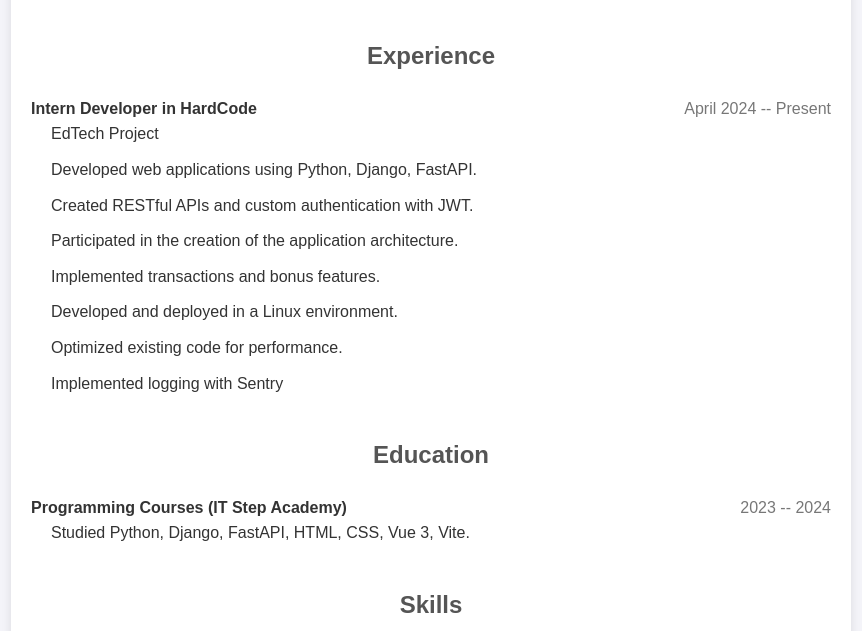
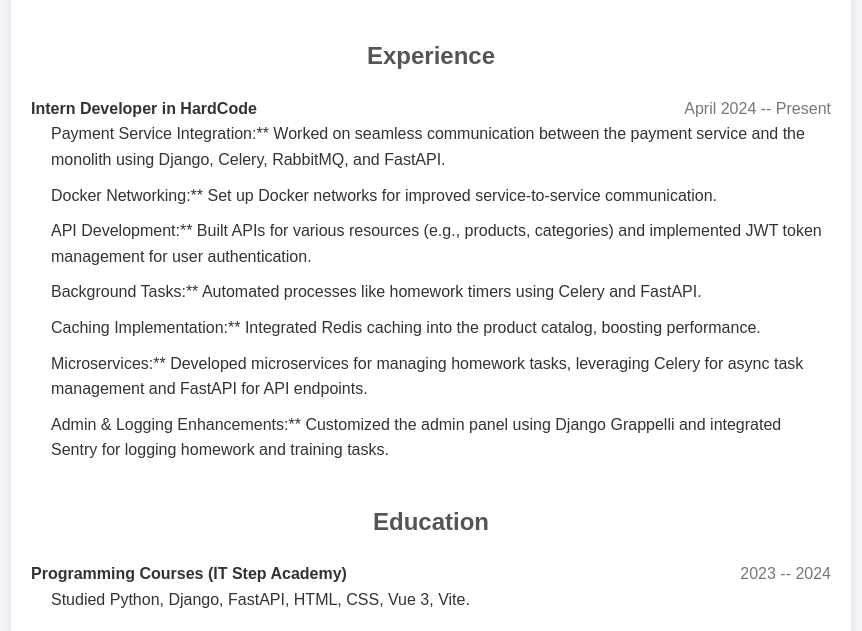
Before and after one commit to Lordd1s/Lordd1s.github.io, a plain HTML site: page index.html in a window 1280 px wide. Shown: the part 169-800 px from the top of the page, without its empty margins (209-1071 px from the left). Drawn offline with Linux system fonts and the light colour scheme.

Commit message:
Update index.html

```diff
--- a/index.html
+++ b/index.html
@@ -85,14 +85,13 @@
                     <span class="item-title">Intern Developer in HardCode</span>
                     <span class="item-date">April 2024 -- Present</span>
                     <ul>
-                        <li>EdTech Project</li>
-                        <li>Developed web applications using Python, Django, FastAPI.</li>
-                        <li>Created RESTful APIs and custom authentication with JWT.</li>
-                        <li>Participated in the creation of the application architecture.</li>
-                        <li>Implemented transactions and bonus features.</li>
-                        <li>Developed and deployed in a Linux environment.</li>
-                        <li>Optimized existing code for performance.</li>
-                        <li>Implemented logging with Sentry</li>
+                        <li>Payment Service Integration:** Worked on seamless communication between the payment service and the monolith using Django, Celery, RabbitMQ, and FastAPI.</li>
+                        <li>Docker Networking:** Set up Docker networks for improved service-to-service communication. </li>
+                        <li>API Development:** Built APIs for various resources (e.g., products, categories) and implemented JWT token management for user authentication.</li>
+                        <li>Background Tasks:** Automated processes like homework timers using Celery and FastAPI.</li>
+                        <li>Caching Implementation:** Integrated Redis caching into the product catalog, boosting performance.</li>
+                        <li>Microservices:** Developed microservices for managing homework tasks, leveraging Celery for async task management and FastAPI for API endpoints.</li>
+                        <li>Admin & Logging Enhancements:** Customized the admin panel using Django Grappelli and integrated Sentry for logging homework and training tasks.</li>
                     </ul>
                 </li>
             </ul>
```
